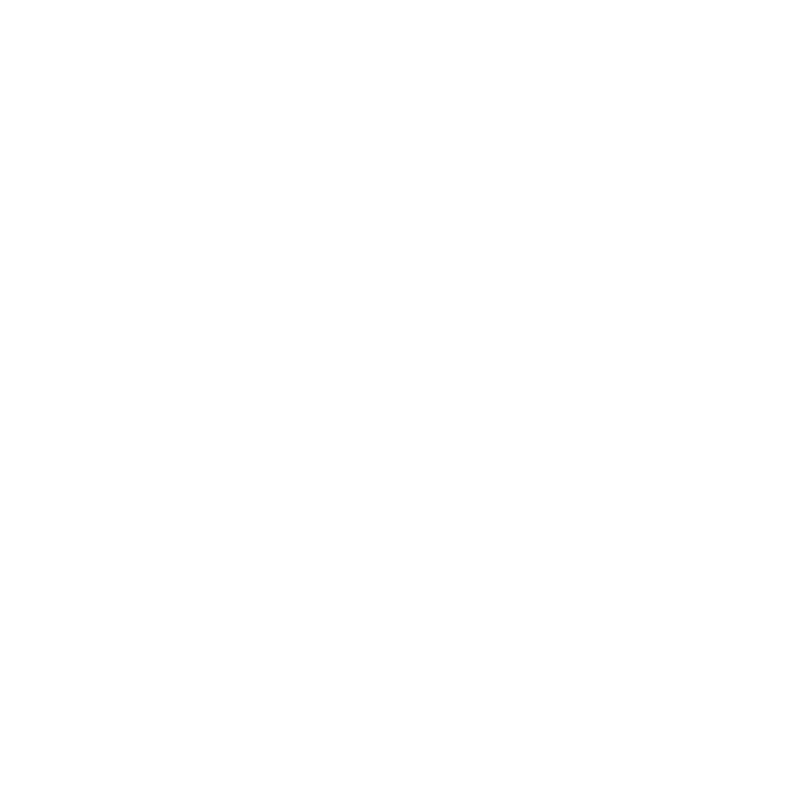
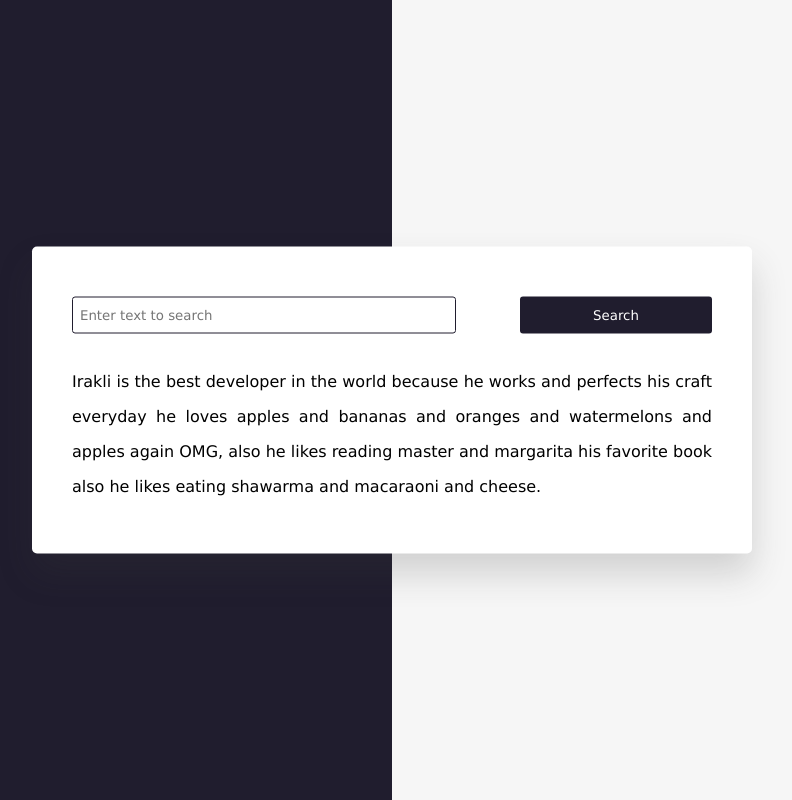
Before and after one commit to IkaMastera/highlighted-searched-text-js, a plain HTML site: page index.html in a window 1280 px wide. Shown: the whole page, without its empty margins (248-1040 px from the left). Drawn offline with Linux system fonts and the light colour scheme.

Commit message:
add: structure and styles

```diff
--- a/index.html
+++ b/index.html
@@ -7,6 +7,23 @@
     <title>Highlight Text JS</title>
   </head>
   <body>
+    <div class="container">
+      <div class="wrapper">
+        <input
+          type="text"
+          id="text-to-search"
+          placeholder="Enter text to search"
+        />
+        <button onclick="search()">Search</button>
+      </div>
+      <p id="paragraph">
+        Irakli is the best developer in the world because he works and perfects
+        his craft everyday he loves apples and bananas and oranges and
+        watermelons and apples again OMG, also he likes reading master and
+        margarita his favorite book also he likes eating shawarma and macaraoni
+        and cheese.
+      </p>
+    </div>
     <script src="script.js"></script>
   </body>
 </html>
--- a/styles.css
+++ b/styles.css
@@ -5,3 +5,48 @@
   font-family: "Lucida Sans", "Lucida Sans Regular", "Lucida Grande",
     "Lucida Sans Unicode", Geneva, Verdana, sans-serif;
 }
+
+body {
+  height: 100%;
+  background: linear-gradient(to right, #201d2e 50%, #f6f6f6 50%) fixed;
+}
+
+.container {
+  width: 90vmin;
+  background-color: #ffffff;
+  padding: 50px 40px;
+  position: absolute;
+  transform: translate(-50%, -50%);
+  top: 50%;
+  left: 50%;
+  border-radius: 5px;
+  box-shadow: 0 20px 35px rgba(60, 60, 60, 0.2);
+}
+
+.wrapper {
+  display: flex;
+  justify-content: space-between;
+}
+
+.wrapper input {
+  width: 60%;
+  padding: 10px 7px;
+  border-radius: 3px;
+  border: 1px solid #201d2e;
+}
+
+.wrapper button {
+  width: 30%;
+  background-color: #201d2e;
+  border: none;
+  outline: none;
+  cursor: pointer;
+  color: #ffffff;
+  border-radius: 3px;
+}
+
+.container p {
+  line-height: 35px;
+  text-align: justify;
+  margin-top: 30px;
+}
```
